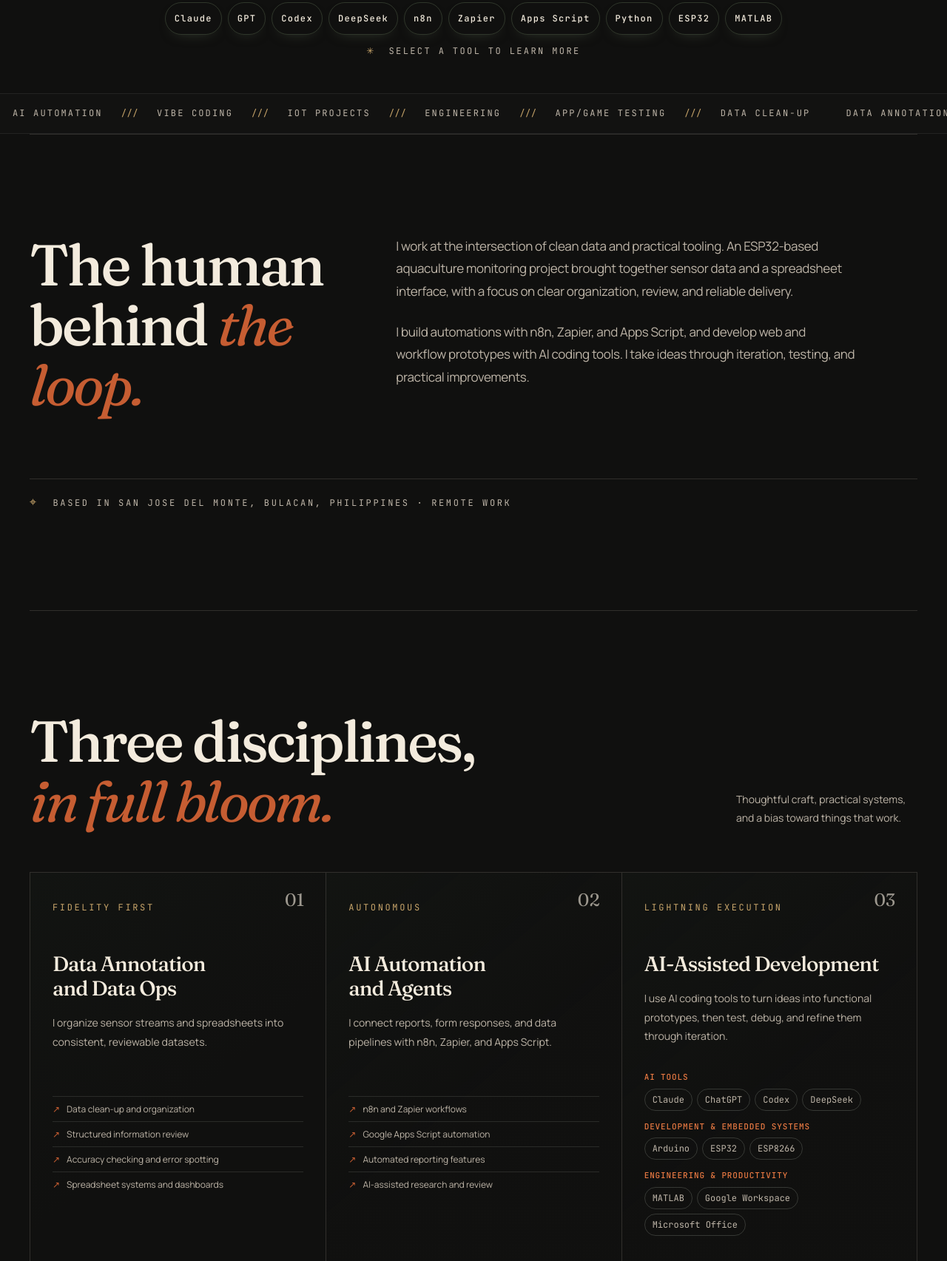
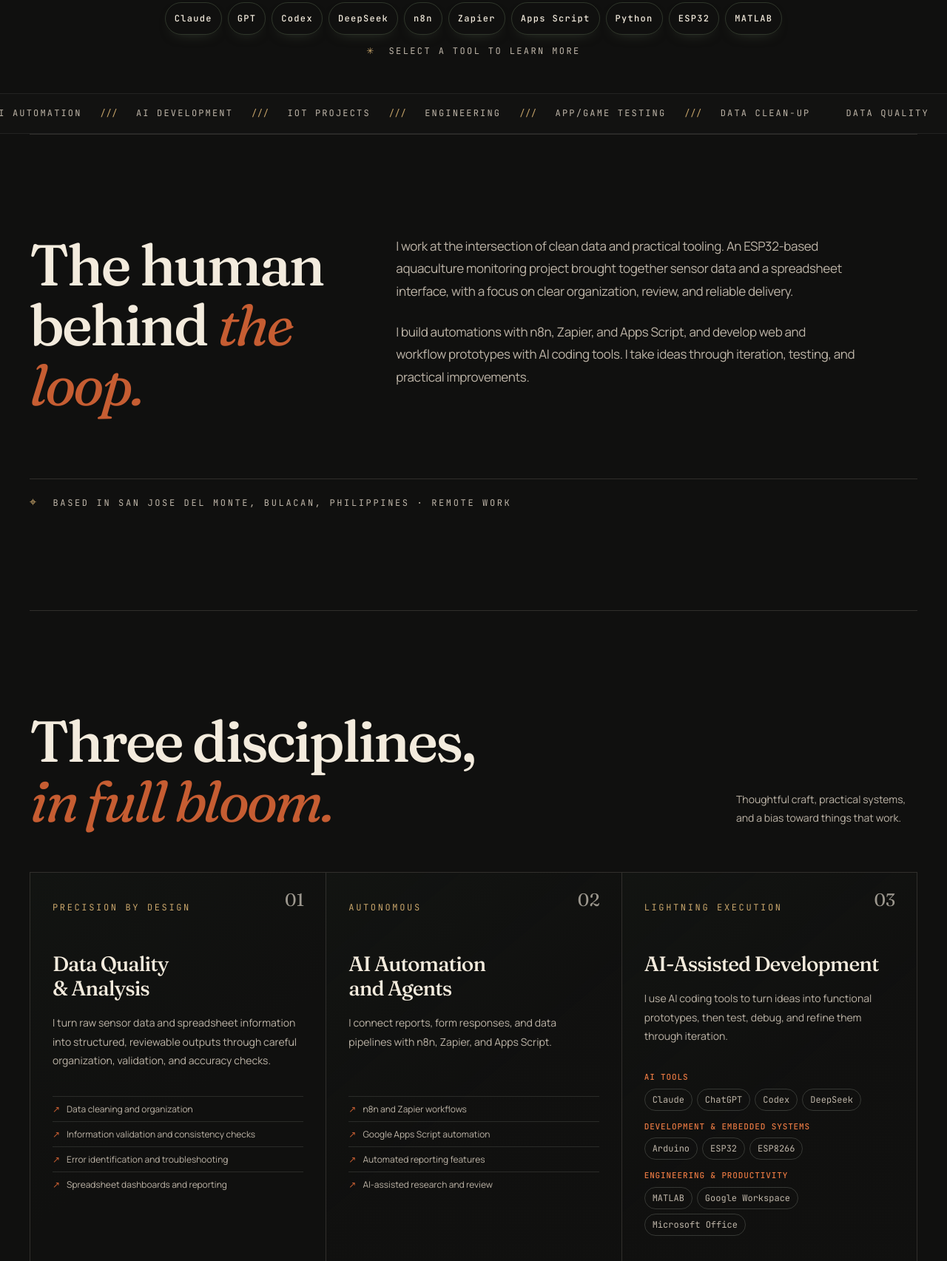
Before and after one commit to machigai29/Nhyle_Kenneth_Naria_Portfolio, a plain HTML site: page index.html in a window 1280 px wide. Shown: the part 724-2429 px from the top of the page at 74% size. Drawn offline with Linux system fonts and the light colour scheme.

Commit message:
Add files via upload

```diff
--- a/index.html
+++ b/index.html
@@ -6,7 +6,7 @@
     <meta name="theme-color" content="#10100F">
     <meta
       name="description"
-      content="Nhyle Kenneth Naria: data annotation, AI automation, and prototype development."
+      content="Nhyle Kenneth Naria: data quality, AI automation, technical analysis, and prototype development."
     >
     <title>Nhyle Kenneth Naria | Data, Automation and Prototype Work</title>
     <link rel="preconnect" href="https://fonts.googleapis.com">
@@ -83,9 +83,9 @@
         <div class="hero-grid">
           <div class="hero-copy">
             <h1 id="hero-heading">
-              <span>ANNOTATE.</span>
+              <span>ANALYZE.</span>
               <span class="accent-line">AUTOMATE.</span>
-              <span>SHIP IT.</span>
+              <span>.</span>
             </h1>
             <p class="hero-intro">
               I’m <strong>Nhyle Kenneth Naria</strong>. I turn scattered information and repetitive work
@@ -132,10 +132,10 @@
       <div class="ticker" role="region" aria-label="Areas of work" aria-live="off" tabindex="0">
         <div class="ticker-track">
           <div class="ticker-group">
-            <span>DATA ANNOTATION</span><i aria-hidden="true">///</i><span>AI AUTOMATION</span><i aria-hidden="true">///</i><span>VIBE CODING</span><i aria-hidden="true">///</i><span>IOT PROJECTS</span><i aria-hidden="true">///</i><span>ENGINEERING</span><i aria-hidden="true">///</i><span>APP/GAME TESTING</span><i aria-hidden="true">///</i><span>DATA CLEAN-UP</span>
+            <span>DATA QUALITY</span><i aria-hidden="true">///</i><span>AI AUTOMATION</span><i aria-hidden="true">///</i><span>AI DEVELOPMENT</span><i aria-hidden="true">///</i><span>IOT PROJECTS</span><i aria-hidden="true">///</i><span>ENGINEERING</span><i aria-hidden="true">///</i><span>APP/GAME TESTING</span><i aria-hidden="true">///</i><span>DATA CLEAN-UP</span>
           </div>
           <div class="ticker-group" aria-hidden="true">
-            <span>DATA ANNOTATION</span><i>///</i><span>AI AUTOMATION</span><i>///</i><span>VIBE CODING</span><i>///</i><span>IOT PROJECTS</span><i>///</i><span>ENGINEERING</span><i>///</i><span>APP/GAME TESTING</span><i>///</i><span>DATA CLEAN-UP</span>
+            <span>DATA QUALITY</span><i>///</i><span>AI AUTOMATION</span><i>///</i><span>AI DEVELOPMENT</span><i>///</i><span>IOT PROJECTS</span><i>///</i><span>ENGINEERING</span><i>///</i><span>APP/GAME TESTING</span><i>///</i><span>DATA CLEAN-UP</span>
           </div>
         </div>
       </div>
@@ -166,11 +166,11 @@
         </div>
         <div class="capability-grid">
           <article class="capability-card">
-            <span class="micro-label">FIDELITY FIRST</span>
+            <span class="micro-label">PRECISION BY DESIGN</span>
             <span class="card-number">01</span>
-            <h3>Data Annotation<br>and Data Ops</h3>
-            <p>I organize sensor streams and spreadsheets into consistent, reviewable datasets.</p>
-            <ul><li>Data clean-up and organization</li><li>Structured information review</li><li>Accuracy checking and error spotting</li><li>Spreadsheet systems and dashboards</li></ul>
+            <h3>Data Quality<br>&amp; Analysis</h3>
+            <p>I turn raw sensor data and spreadsheet information into structured, reviewable outputs through careful organization, validation, and accuracy checks.</p>
+            <ul><li>Data cleaning and organization</li><li>Information validation and consistency checks</li><li>Error identification and troubleshooting</li><li>Spreadsheet dashboards and reporting</li></ul>
           </article>
           <article class="capability-card">
             <span class="micro-label">AUTONOMOUS</span>
```
